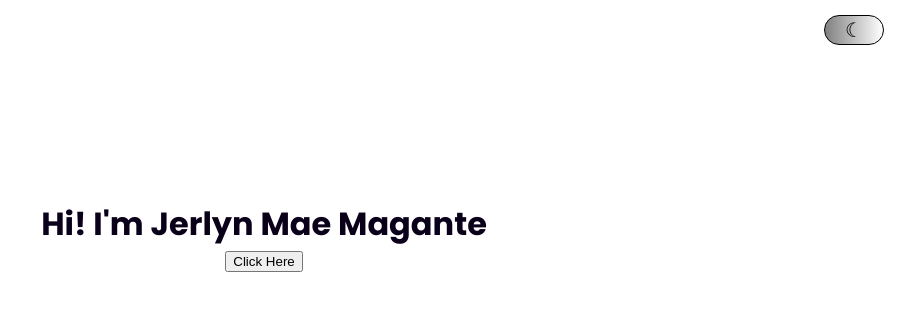
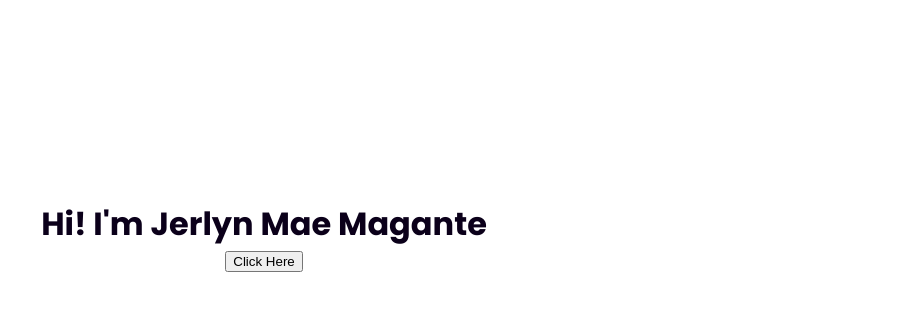
Before and after one commit to jerlynmae/FINALPROJECT_WEBPROG, a plain HTML site: page index.html in a window 1280 px wide. Shown: the whole page, without its empty margins (376-1280 px from the left). Drawn offline with nearby package versions, Linux system fonts and the light colour scheme.

Commit message:
index.html

```diff
--- a/index.html
+++ b/index.html
@@ -13,10 +13,6 @@
             <h1>Hi! I'm Jerlyn Mae Magante</h1>
             <button onclick="showNext()">Click Here</button>
         </div>
-        <div class="theme-toggle" id="theme-toggle">
-          <button onclick="toggleTheme()"> ☾ </button>
-      </div>
-
         <script src="index.js"></script>
         <script src="https://unpkg.com/scrollreveal"></script>
 
@@ -29,23 +25,6 @@
     scale: 0.85,
     reset: true
   });
-
-
-  function toggleTheme() {
-    const body = document.body;
-    const themeButton = document.getElementById('theme-toggle').querySelector('button');
-
-    body.classList.toggle('dark-mode');
-
-    if (body.classList.contains('dark-mode')) {
-        themeButton.textContent = "𖤓";
-    } else {
-        themeButton.textContent = "☾";
-    }
-}
-
-document.body.classList.contains('dark-mode') ? document.body.classList.add('dark-mode') : null;
-
 </script>
     </body>
 </html>
```
